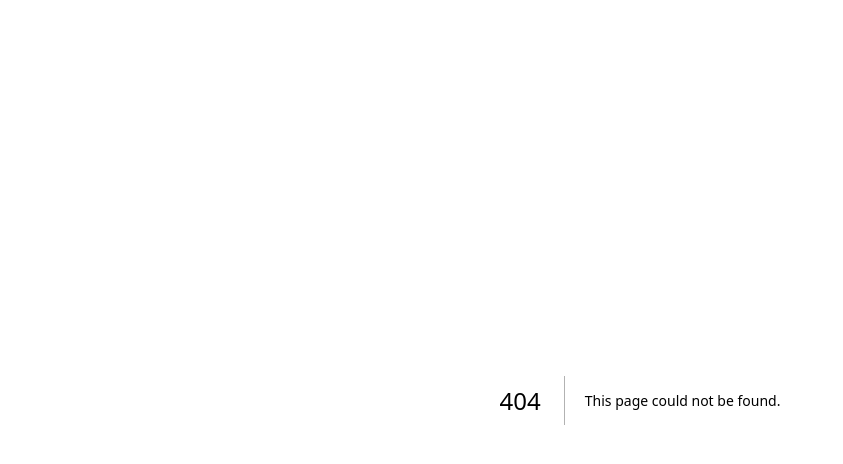
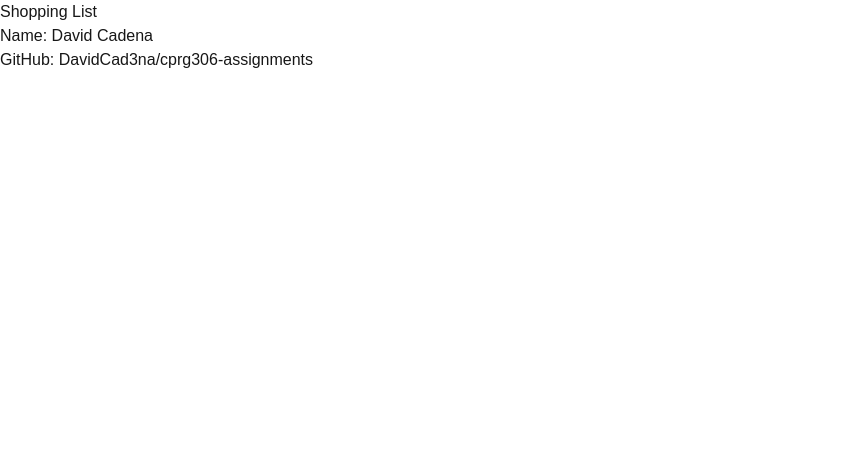
Before and after one commit to DavidCad3na/cprg306-assignments, a Next.js app: page /week-2 in a window 1280 px wide. Before the commit this address had no page. Shown: the top 464 px of the page, without its empty margins (0-843 px from the left). Built offline with nearby package versions, Linux system fonts and the light colour scheme.

Commit message:
Week 2 Lab

```diff
--- /dev/null
+++ b/app/week-2/page.js
@@ -0,0 +1,9 @@
+import StudentInfo from "./student-info";
+export default function Page() {
+  return (
+    <main>
+      <h1>Shopping List</h1>
+        <StudentInfo />
+    </main>
+  );
+}
--- /dev/null
+++ b/app/week-2/student-info.js
@@ -0,0 +1,11 @@
+import Link from 'next/link'
+export default function StudentInfo() {
+  return (
+    <main>
+    <h1>Name: David Cadena</h1>
+      <Link href="https://github.com/DavidCad3na/cprg306-assignments" target="_blank">
+        GitHub: DavidCad3na/cprg306-assignments
+      </Link>
+      </main>
+  );
+}
```
